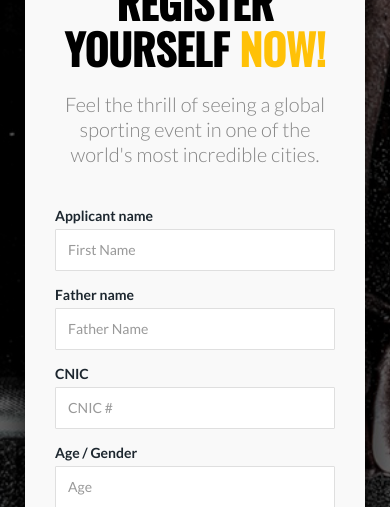
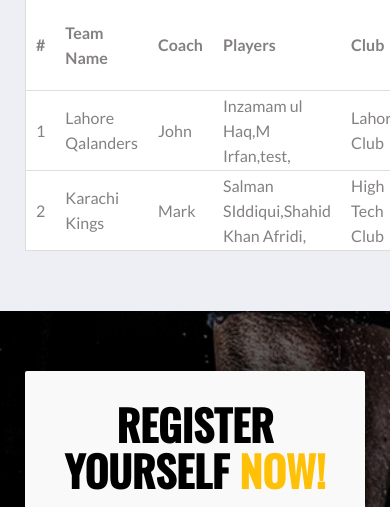
Before and after one commit to salmansiddiqui17/sports, a PHP site: page /projects/site in a window 390 px wide. Shown: the part 2565-3072 px from the top of the page. Run offline with PHP 8.4, Linux system fonts and the light colour scheme; data comes from the database, SQL or seed files in the repository.

Commit message:
teams showing on main page

```diff
--- a/application/controllers/Site.php
+++ b/application/controllers/Site.php
@@ -22,7 +22,10 @@
 						   join('teams as team2','team2.id=matches.team2')->
 						   join('tournaments','tournaments.id=matches.tour_id')->
 						   get('matches')->result_array();
-		$data['clubs'] = $this->db->get('clubs')->result_array();
+		$data['teams'] = $this->db->get('teams')->result_array();
+		foreach ($data['teams'] as $key => $value) {
+			$data['teams'][$key]['players'] = $this->db->select('name')->where_in('id',explode(',',$value['players']))->get('players')->result_array();
+		}
 
  		$this->load->view('site/index',$data);
 	}
--- a/application/views/site/index.php
+++ b/application/views/site/index.php
@@ -139,6 +139,39 @@
                     </div>
                 </div>
             </div>
+            <br>
+            <div class="row">
+                <div class="col-md-12 eve-res">
+                    <div class="teams ev-po-2 ev-po-com">
+                        <div class="ev-po-title pag-cri-inn-combg">
+                            <h3>Teams</h3>
+                            <p>All teams and their players</p>
+                        </div>
+                        <table class="myTable">
+                            <tbody>
+                                <tr>
+                                    <th>#</th>
+                                    <th>Team Name</th>
+                                    <th>Coach</th>
+                                    <th>Players</th>
+                                    <th>Club</th>
+                                </tr>
+                                <?php foreach ($teams as $key => $value): ?>
+                                    <tr>
+                                        <td><?= $key+1 ?></td>
+                                        <td><?= $value['name'] ?></td>
+                                        <td><?= $value['coach'] ?></</td>
+                                        <td><?php foreach ($value['players'] as $k => $v) {
+                                            echo $v['name'].",";
+                                        } ?></</td>
+                                        <td><?php echo $this->db->where('id',$value['club'])->get('clubs')->row_array()['name']; ?></</td>
+                                    </tr>
+                                <?php endforeach; ?>
+                            </tbody>
+                        </table>
+                    </div>
+                </div>
+            </div>
         </div>
     </section>
 
```
